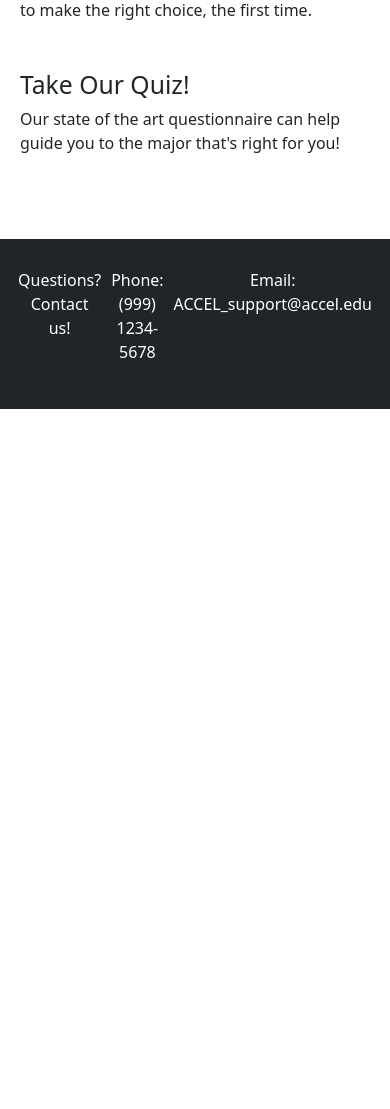
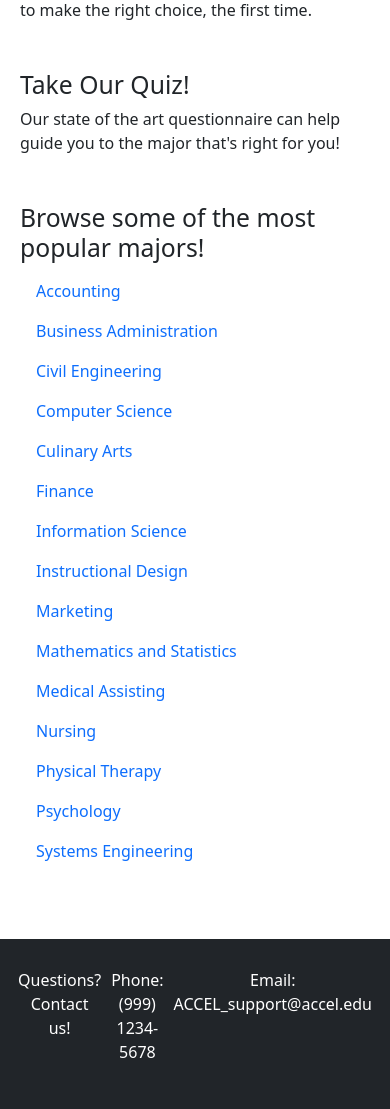
Before and after one commit to jtj60/Human-Factors-Project, a Flask app: page / in a window 390 px wide. Shown: the part 660-1769 px from the top of the page. Before the commit the page ends 1069 px from the top, so only its background shows below. Run offline with Flask 2, Linux system fonts and the light colour scheme; some libraries are stand-ins or nearby versions.

Commit message:
final commit

```diff
--- a/app.py
+++ b/app.py
@@ -1,41 +1,113 @@
-from flask import Flask, render_template, request, redirect
+from flask import Flask, render_template, request, redirect, url_for
 from flask_bootstrap5 import Bootstrap
 import csv
+import json
+app = Flask(__name__)
 
-from quiz_brain import QuizBrain
-from question_model import Question
+def update_scores(scores, value, Major):
+    for x in scores:
+        if x["Major"] == Major:
+            x["Score"] += value
+            return scores
 
+def parse_csv(csv_name):
+    with open(csv_name) as f:
+        return_list = [{x: str(y) for x, y in row.items()}
+            for row in csv.DictReader(f, skipinitialspace=True)]
+        return return_list
 
-app = Flask(__name__)
-user = []
-
-with open('majors.csv') as f:
-    majors = [{x: str(y) for x, y in row.items()}
-        for row in csv.DictReader(f, skipinitialspace=True)]
-
-# question_bank = []
-# question_data = {}
-
-# for question in question_data:
-#     question_text = question['text']
-#     question_answer = question['answer']
-#     new_question = Question(question_text, question_answer)
-#     question_bank.append(new_question)
-
-# quiz = QuizBrain(question_bank)
-
+def get_top_3(results):
+    n = 3
+    cut = results[n:]
+    return results
 
 @app.route('/')
 def index():
-    return render_template('index.html')
+    majors = parse_csv('majors.csv')
+    return render_template('index.html', majors = majors)
 
-@app.route('/quiz')
+@app.route('/quiz', methods=['GET', 'POST'])
 def quiz():
-    return render_template('quiz.html')
+    majors = parse_csv('majors.csv')
+    questions = parse_csv('questions.csv')
 
-@app.route('/majors')
-def majors():
-    return render_template('major.html')
+    scores = []
+    for m in majors:
+        temp = {'Major': m["Major"], "Score": 0}
+        scores.append(temp)
 
-# if __name__ == '__app__':
-#     create_app().run(host='0.0.0.0', port=5000, debug=True)
+    if request.method == 'POST':
+        q0 = int(request.form.get('question0'))
+        q1 = int(request.form.get('question1'))
+        q2 = int(request.form.get('question2'))
+        q3 = int(request.form.get('question3'))
+        q4 = int(request.form.get('question4'))
+        q5 = int(request.form.get('question5'))
+        q6 = int(request.form.get('question6'))
+        q7 = int(request.form.get('question7'))
+
+        for i, q in enumerate(questions):
+            if i == 0:
+                update_scores(scores, q0, 'Accounting')
+                update_scores(scores, q0, 'Business Administration')
+                update_scores(scores, q0, 'Finance')
+                update_scores(scores, q0, 'Marketing')
+            if i == 1:
+                update_scores(scores, q1, 'Computer Science')
+                update_scores(scores, q1, 'Information Science')
+                update_scores(scores, q1, 'Mathematics and Statistics')
+            if i == 2:
+                update_scores(scores, q2, 'Accounting')
+                update_scores(scores, q2, 'Civil Engineering')
+                update_scores(scores, q2, 'Computer Science')
+                update_scores(scores, q2, 'Finance')
+                update_scores(scores, q2, 'Information Science')
+                update_scores(scores, q2, 'Mathematics and Statistics')
+                update_scores(scores, q2, 'Systems Engineering')
+            if i == 3:
+                update_scores(scores, q3, 'Medical Assisting')
+                update_scores(scores, q3, 'Nursing')
+                update_scores(scores, q3, 'Physical Therapy')
+                update_scores(scores, q3, 'Psychology')
+            if i == 4:
+                update_scores(scores, q4, 'Culinary Arts')
+            if i == 5:
+                update_scores(scores, q5, 'Culinary Arts')
+                update_scores(scores, q5, 'Nursing')
+                update_scores(scores, q5, 'Physical Therapy')
+            if i == 6:
+                update_scores(scores, q6, 'Business Administration')
+                update_scores(scores, q6, 'Marketing')
+                update_scores(scores, q6, 'Instructional Design')
+                update_scores(scores, q6, 'Systems Engineering')
+            if i == 7:
+                update_scores(scores, q7, 'Civil Engineering')
+                update_scores(scores, q7, 'Instructional Design')
+                update_scores(scores, q7, 'Medical Assisting')
+
+        results = sorted(scores, key=lambda x: x['Score'], reverse = True)
+        print(results)
+        results = get_top_3(results)
+        m0 = str(results[0]['Major'])
+        m1 = str(results[1]['Major'])
+        m2 = str(results[2]['Major'])
+        return redirect(url_for('results', m0=m0, m1=m1, m2=m2))
+
+    return render_template('quiz.html', questions = questions, scores = scores)
+
+@app.route('/majors/<string:name>')
+def majors(name):
+    majors = parse_csv('majors.csv')
+    for m in majors:
+        if name == m['Major']:
+            major = m
+    return render_template('major.html', major = major)
+
+@app.route('/results/<string:m0>/<string:m1>/<string:m2>')
+def results(m0, m1, m2):
+    results = []
+    majors = parse_csv('majors.csv')
+    for m in majors:
+        if m0 == m['Major'] or m1 == m['Major'] or m2 == m['Major']:
+            results.append(m)
+    return render_template('results.html', results = results)
--- a/question_model.py
+++ /dev/null
@@ -1,4 +0,0 @@
-class Question:
-    def __init__(self, q_text, q_answer):
-        self.text = q.text
-        self.answer = q.answer
--- a/templates/index.html
+++ b/templates/index.html
@@ -6,12 +6,13 @@
   <meta name="viewport" content="width=device-width, initial-scale=1">
   <link href="https://cdn.jsdelivr.net/npm/bootstrap@5.1.3/dist/css/bootstrap.min.css" rel="stylesheet">
   <script src="https://cdn.jsdelivr.net/npm/bootstrap@5.1.3/dist/js/bootstrap.bundle.min.js"></script>
-  <style>
+</head>
 
-  </style>
+<head>
+  <link rel="stylesheet" href="ACCEL.css">
 </head>
+
 <body>
-
   <nav class="navbar navbar-expand-lg navbar-dark bg-primary">
     <button class="navbar-toggler" type="button" data-toggle="collapse" data-target="#navbarText" aria-controls="navbarText" aria-expanded="false" aria-label="Toggle navigation">
       <span class="navbar-toggler-icon"></span>
@@ -24,28 +25,28 @@
         <li class="nav-item">
           <a class="nav-link" href="/quiz">Take Quiz</a>
         </li>
-        <li class="nav-item">
-          <a class="nav-link" href="/majors">See Majors</a>
-        </li>
       </ul>
     </div>
   </nav>
 
 <div id="bodywrapper" style="min-height:85vh;max-width: 1200px; margin: auto; padding:20px;">
-<img class="col-sm-8">
-<img align="right" width="400" height="320" src="https://media.istockphoto.com/photos/man-using-laptop-computer-picture
-      -id590062300?k=20&m=590062300&s=170667a&w=0&h=GG1hRrs7_CyJoxrd46u7lQSFKyx5wlr-NQg_p6mWcDc="></img>
+  <img class="col-sm-8">
+  <img align="right" width="400" height="320" src="https://lv7ms1pq6dm2sea8j1mrajzw-wpengine.netdna-ssl.com/wp-content/uploads/2019/07/shutterstock_421386589-1200x675.jpg"></img>
 
-      <h2>ACCEL</h2>
+  <h2>ACCEL</h2>
+  <h5>Founded Feb 13, 2022</h5>
+  <p>ACCEL aims to provide incoming and current college students with answers. One answer in particular: what should I major in? Major selection is not easy.
+    In fact, most college students change their major more than once. Here at ACCEL, our goal is to provide students with the resources
+    and information nessecary to make the right choice, the first time. </p>
+  <h2 class="mt-5"> Take Our Quiz!</h2>
+  <p>Our state of the art questionnaire can help guide you to the major that's right for you!</p>
 
-      <h5>Founded Feb 13, 2022</h5>
+  <h2 class="mt-5">Browse some of the most popular majors!</h2>
+    {%  for m in majors: %}
+    <a class="nav-link" href="/majors/{{m['Major']}}"> {{m['Major']}}</a>
+    {% endfor %}
 
-      <p>ACCEL aims to provide incoming and current college students with answers. One answer in particular: what should I major in? Major selection is not easy.
-          In fact, most college students change their major more than once. Here at ACCEL, our goal is to provide students with the resources
-          and information nessecary to make the right choice, the first time. </p>
 
-      <h2 class="mt-5"> Take Our Quiz!</h2>
-      <p>Our state of the art questionnaire can help guide you to the major that's right for you!</p>
 </div>
 <div class="mt-5 p-4 bg-dark text-white text-center" style="display:flex;justify-content:center;">
   <p style="padding:5px;">Questions? Contact us!</p>
```
Also changed, not shown: quiz_brain.py (deleted, +0 -15 lines), requirements.txt (+79 -0 lines), templates/major.html (+15 -21 lines), templates/quiz.html (+71 -16 lines), README.md, quiz.py (deleted).
